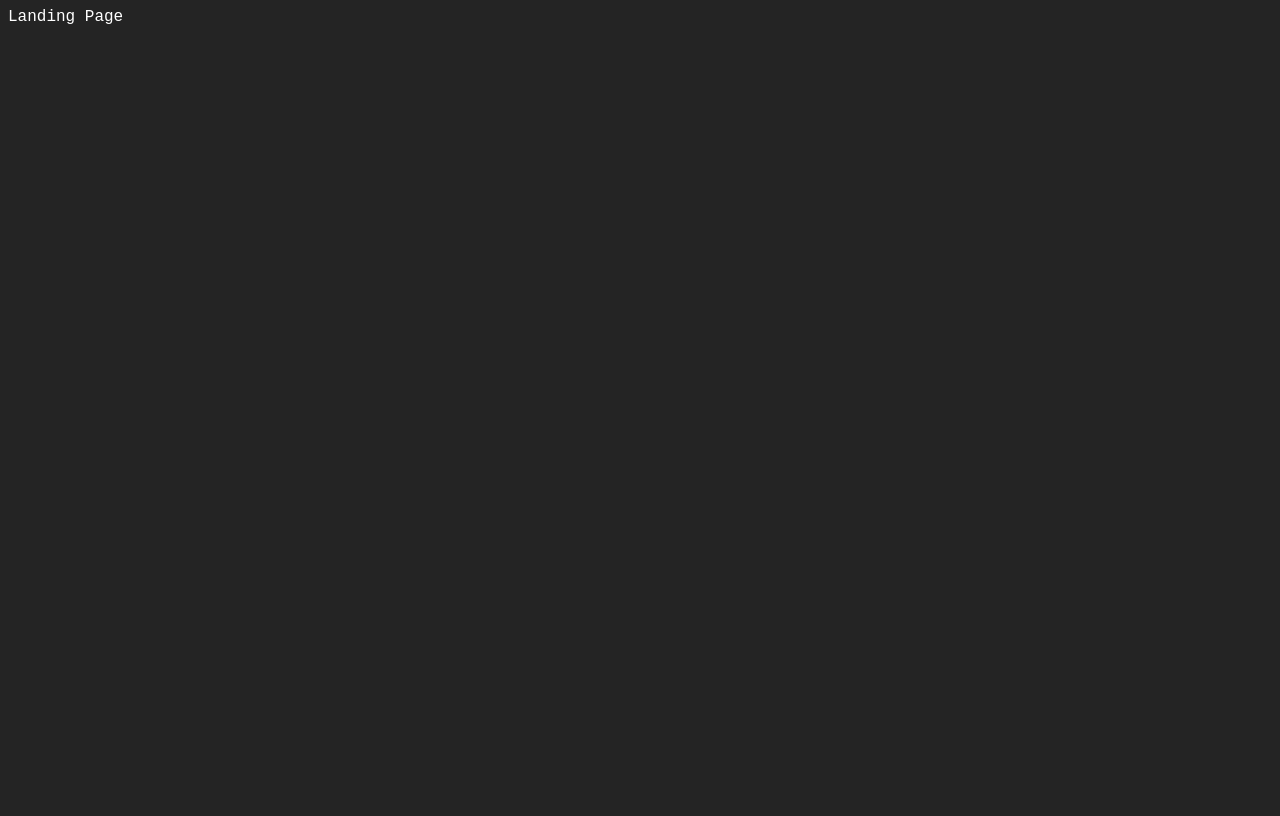
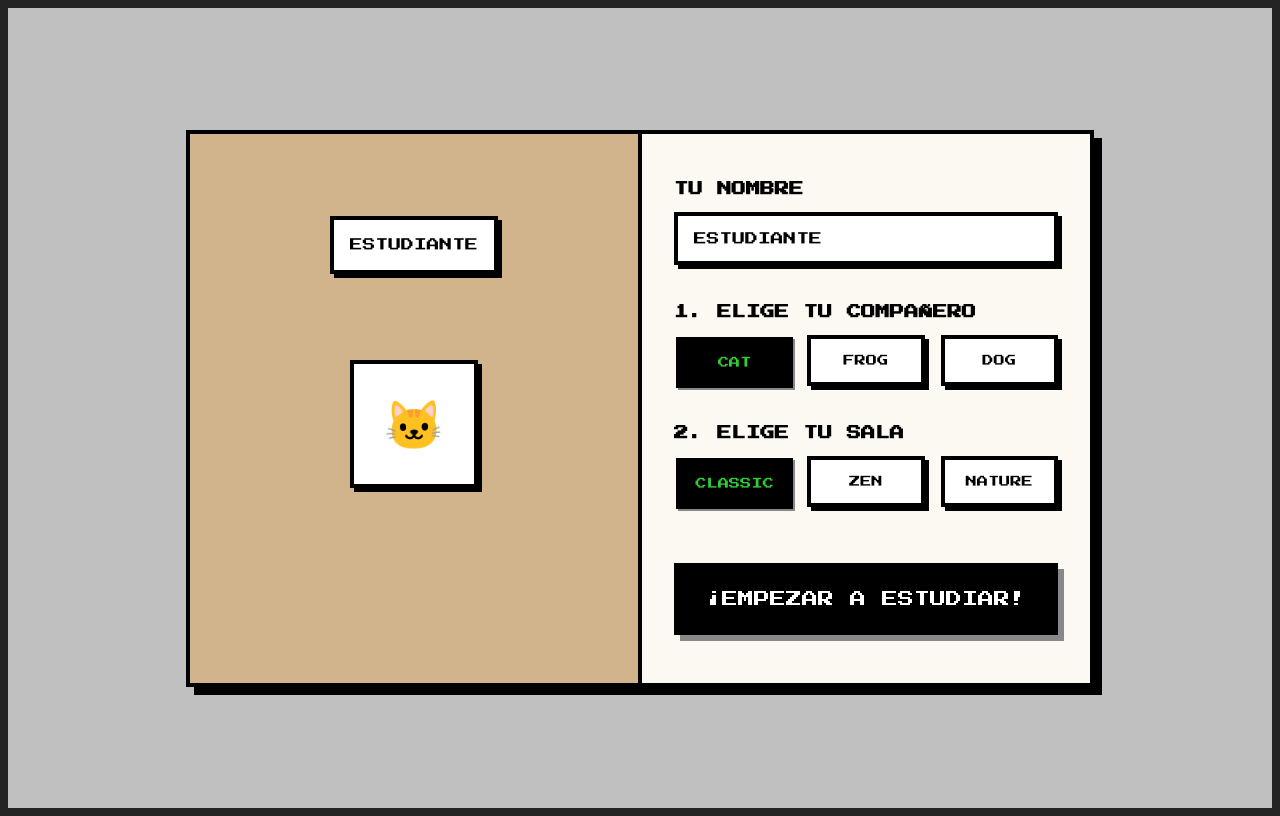
Before and after one commit to DianaC0417/StudyRoom-Project, a React (Vite) app: page / in a window 1280 px wide. Built offline with nearby package versions, Linux system fonts and the light colour scheme.

Commit message:
feat: Landing Page maquetada con interfaz pixel art y lógica conectada

```diff
--- a/src/App.tsx
+++ b/src/App.tsx
@@ -1,10 +1,11 @@
 import { BrowserRouter as Router, Routes, Route } from 'react-router-dom';
+import Landing from './ui/pages/Landing';
 
 function App() {
   return (
     <Router>
       <Routes>
-        <Route path="/" element={<div>Landing Page</div>} />
+        <Route path="/" element={<Landing />} />
         <Route path="/login" element={<div>Login Falso</div>} />
         <Route path="/customization" element={<div>Customización Pixel Art</div>} />
         <Route path="/room" element={<div>Sala de Estudio</div>} />
--- /dev/null
+++ b/src/ui/pages/Landing.css
@@ -0,0 +1,190 @@
+@import url('https://fonts.googleapis.com/css2?family=Press+Start+2P&display=swap');
+
+.landing-container {
+  font-family: 'Press Start 2P', cursive;
+  background-color: #c0c0c0;
+  /* Gray retro OS background */
+  color: #000;
+  min-height: 100vh;
+  display: flex;
+  justify-content: center;
+  align-items: center;
+  padding: 2rem;
+  box-sizing: border-box;
+}
+
+.customization-window {
+  background-color: #fcf8f2;
+  /* Cream */
+  border: 4px solid #000;
+  box-shadow: 8px 8px 0px #000;
+  display: flex;
+  width: 100%;
+  max-width: 900px;
+  flex-wrap: wrap;
+}
+
+/* Diorama */
+.diorama-section {
+  flex: 1;
+  min-width: 300px;
+  border-right: 4px solid #000;
+  display: flex;
+  flex-direction: column;
+  position: relative;
+  background-color: #888;
+  padding: 2rem;
+  justify-content: center;
+  align-items: center;
+  transition: background-color 0.3s;
+}
+
+@media (max-width: 650px) {
+  .diorama-section {
+    border-right: none;
+    border-bottom: 4px solid #000;
+    min-height: 300px;
+  }
+}
+
+/* Room backgrounds */
+.room-bg-classic {
+  background-color: #d2b48c;
+}
+
+/* Tan */
+.room-bg-zen {
+  background-color: #8fbc8f;
+}
+
+/* DarkSeaGreen */
+.room-bg-nature {
+  background-color: #87ceeb;
+}
+
+/* SkyBlue */
+
+.speech-bubble {
+  background-color: #fff;
+  border: 4px solid #000;
+  padding: 1rem;
+  position: absolute;
+  top: 15%;
+  text-transform: uppercase;
+  font-size: 0.8rem;
+  box-shadow: 4px 4px 0px #000;
+  word-break: break-all;
+  max-width: 80%;
+  text-align: center;
+  line-height: 1.4;
+}
+
+/* Character sprite placeholder */
+.character-sprite {
+  width: 120px;
+  height: 120px;
+  border: 4px solid #000;
+  background-color: #fff;
+  display: flex;
+  justify-content: center;
+  align-items: center;
+  margin-top: 2rem;
+  box-shadow: 4px 4px 0px #000;
+  font-size: 3rem;
+  /* large emoji */
+}
+
+/* Controls */
+.controls-section {
+  flex: 1;
+  min-width: 300px;
+  padding: 3rem 2rem;
+  display: flex;
+  flex-direction: column;
+  gap: 2.5rem;
+  background-color: #fcf8f2;
+}
+
+.control-module {
+  display: flex;
+  flex-direction: column;
+  gap: 1rem;
+}
+
+.module-title {
+  font-size: 0.9rem;
+  margin: 0;
+  text-transform: uppercase;
+  color: #000;
+}
+
+.pixel-input {
+  font-family: 'Press Start 2P', cursive;
+  background-color: #fff;
+  border: 4px solid #000;
+  padding: 1rem;
+  font-size: 0.8rem;
+  box-shadow: 4px 4px 0px #000;
+  outline: none;
+  text-transform: uppercase;
+}
+
+.pixel-input:focus {
+  background-color: #e0f8e0;
+}
+
+.options-grid {
+  display: grid;
+  grid-template-columns: repeat(auto-fit, minmax(90px, 1fr));
+  gap: 1rem;
+}
+
+.option-btn {
+  background-color: #fff;
+  border: 4px solid #000;
+  padding: 1rem 0.5rem;
+  font-family: 'Press Start 2P', cursive;
+  font-size: 0.7rem;
+  cursor: pointer;
+  box-shadow: 4px 4px 0px #000;
+  transition: transform 0.1s, box-shadow 0.1s, background-color 0.1s;
+  text-align: center;
+  text-transform: uppercase;
+  color: #000;
+}
+
+.option-btn:active {
+  transform: translateY(2px) translateX(2px);
+  box-shadow: 2px 2px 0px #000;
+}
+
+.option-btn.active {
+  background-color: #000;
+  color: #32cd32;
+  /* white/green text */
+  box-shadow: 2px 2px 0px #888;
+  transform: translateY(2px) translateX(2px);
+}
+
+.btn-start {
+  background-color: #000;
+  color: #fff;
+  border: 4px solid #000;
+  padding: 1.5rem;
+  font-family: 'Press Start 2P', cursive;
+  font-size: 1rem;
+  cursor: pointer;
+  box-shadow: 6px 6px 0px #888;
+  margin-top: 1rem;
+  text-transform: uppercase;
+  transition: transform 0.1s, box-shadow 0.1s, background-color 0.1s;
+}
+
+.btn-start:active {
+  transform: translateY(2px) translateX(2px);
+  box-shadow: 4px 4px 0px #888;
+}
+
+.btn-start:hover {
+  background-color: #333;
+}
--- /dev/null
+++ b/src/ui/pages/Landing.tsx
@@ -0,0 +1,116 @@
+import { useEffect, useState } from 'react';
+import { useNavigate } from 'react-router-dom';
+import { localStorageAdapter } from '../../adapters/localStorageAdapter';
+import './Landing.css';
+
+export default function Landing() {
+  const [userName, setUserName] = useState<string>('Estudiante');
+  const [selectedCompanion, setSelectedCompanion] = useState<string>('cat');
+  const [selectedRoom, setSelectedRoom] = useState<string>('classic');
+  const navigate = useNavigate();
+
+  useEffect(() => {
+    const storedUser = localStorageAdapter.getUser();
+    if (storedUser) {
+      setUserName(storedUser);
+    }
+  }, []);
+
+  const handleStart = () => {
+    const finalName = userName.trim() === '' ? 'Estudiante' : userName;
+    localStorageAdapter.saveUser(finalName);
+    localStorageAdapter.saveAvatar({
+      companion: selectedCompanion,
+      room: selectedRoom,
+    });
+    navigate('/room');
+  };
+
+  const getCompanionSprite = () => {
+    switch (selectedCompanion) {
+      case 'cat': return '🐱';
+      case 'frog': return '🐸';
+      case 'dog': return '🐶';
+      default: return '🐱';
+    }
+  };
+
+  return (
+    <div className="landing-container">
+      <div className="customization-window">
+        {/* Diorama (Left) */}
+        <div className={`diorama-section room-bg-${selectedRoom}`}>
+          <div className="speech-bubble">
+            {userName.trim() === '' ? 'ESTUDIANTE' : userName}
+          </div>
+          <div className="character-sprite">
+            {getCompanionSprite()}
+          </div>
+        </div>
+
+        {/* Controls (Right) */}
+        <div className="controls-section">
+          {/* Module: Nombre */}
+          <div className="control-module">
+            <h2 className="module-title">TU NOMBRE</h2>
+            <input
+              type="text"
+              className="pixel-input"
+              value={userName}
+              onFocus={() => {
+                if (userName === 'Estudiante') {
+                  setUserName('');
+                }
+              }}
+              onBlur={() => {
+                if (userName.trim() === '') {
+                  setUserName('Estudiante');
+                }
+              }}
+              onChange={(e) => setUserName(e.target.value)}
+              placeholder="Ej: Hero"
+              maxLength={15}
+            />
+          </div>
+
+          {/* Module: Compañero */}
+          <div className="control-module">
+            <h2 className="module-title">1. ELIGE TU COMPAÑERO</h2>
+            <div className="options-grid">
+              {['cat', 'frog', 'dog'].map((comp) => (
+                <button
+                  key={comp}
+                  className={`option-btn ${selectedCompanion === comp ? 'active' : ''}`}
+                  onClick={() => setSelectedCompanion(comp)}
+                >
+                  {comp}
+                </button>
+              ))}
+            </div>
+          </div>
+
+          {/* Module: Sala */}
+          <div className="control-module">
+            <h2 className="module-title">2. ELIGE TU SALA</h2>
+            <div className="options-grid">
+              {['classic', 'zen', 'nature'].map((room) => (
+                <button
+                  key={room}
+                  className={`option-btn ${selectedRoom === room ? 'active' : ''}`}
+                  onClick={() => setSelectedRoom(room)}
+                >
+                  {room}
+                </button>
+              ))}
+            </div>
+          </div>
+
+          {/* Start Button */}
+          <button className="btn-start" onClick={handleStart}>
+            ¡EMPEZAR A ESTUDIAR!
+          </button>
+        </div>
+      </div>
+    </div>
+  );
+}
```
